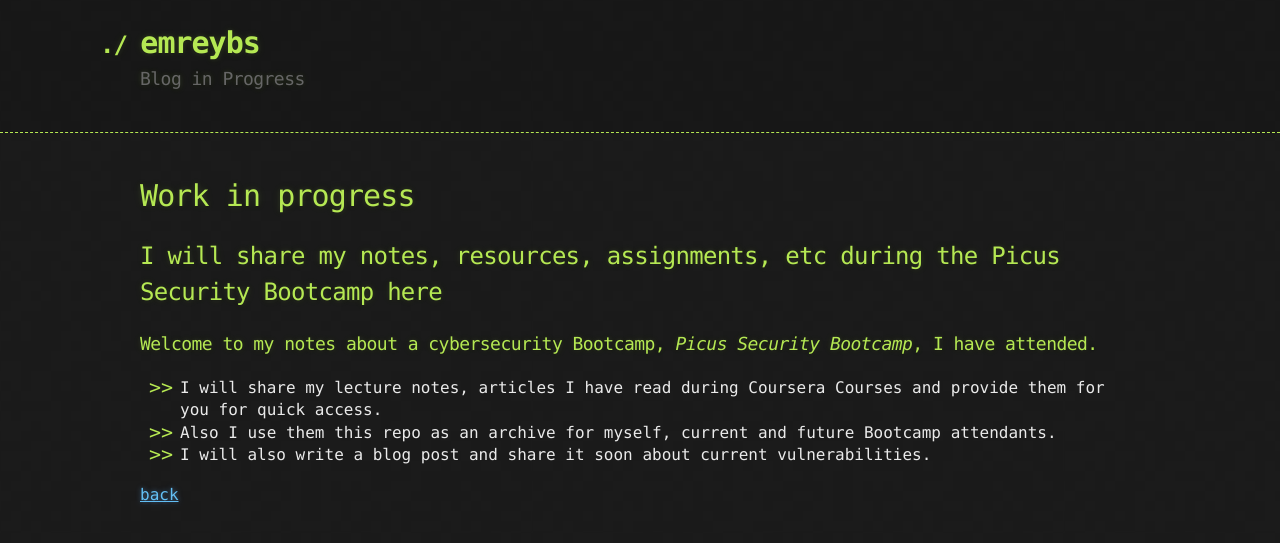
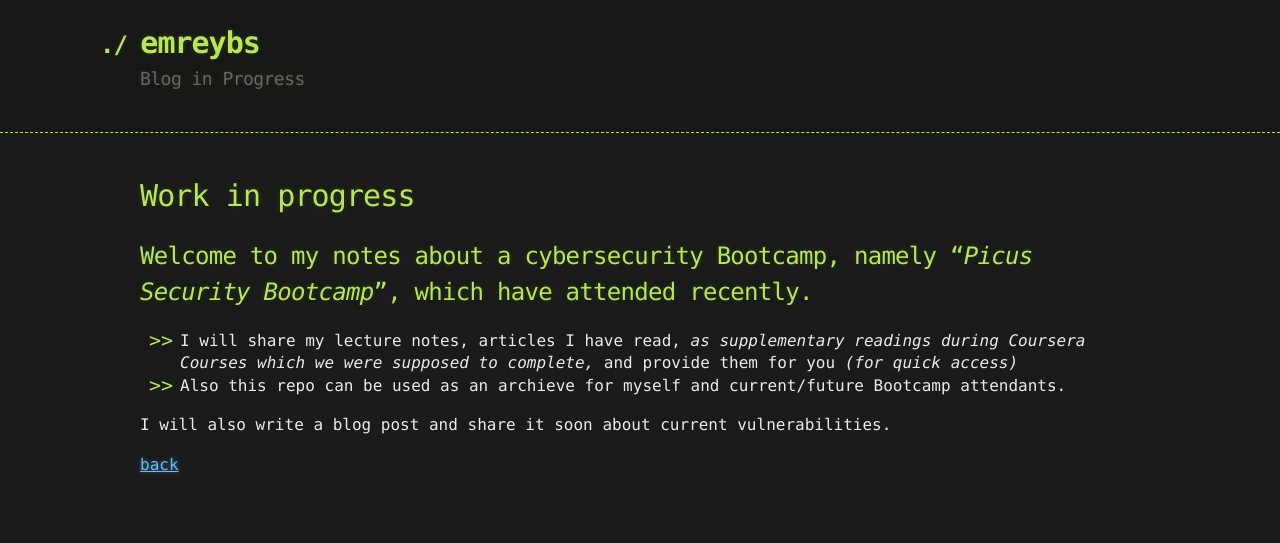
Before and after one commit to emreYbs/emreYbs.github.io, a Jekyll site: the page built from picussecuritybootcamp.md, in a window 1280 px wide. Shown: the top 543 px of the page. Built offline with Jekyll 4.4.1, drawn with Linux system fonts in a browser that asks for light colours; our own code applies the rules of GitHub Pages for plain Markdown files.

Commit message:
Update picussecuritybootcamp.md

```diff
--- a/picussecuritybootcamp.md
+++ b/picussecuritybootcamp.md
@@ -3,12 +3,13 @@ layout: default
 ---
 
 # Work in progress
-## I will share my notes, resources, assignments, etc during the Picus Security Bootcamp here
-### Welcome to my notes about a cybersecurity Bootcamp, _Picus Security Bootcamp_, I have attended.
+## Welcome to my notes about a cybersecurity Bootcamp, namely "_Picus Security Bootcamp_", which  have attended recently.
 
-- I will share my lecture notes, articles I have read during Coursera Courses and provide them for you for quick access.
-- Also I use them this repo as an archive for myself, current and future Bootcamp attendants.
--
+- I will share my lecture notes, articles I have read, _as supplementary readings during Coursera Courses which we were supposed to complete,_
+and provide them for you  _(for quick access)_
+- Also this repo can be used as an archieve for myself and current/future Bootcamp attendants.
+
+
 I will also write a blog post and share it soon about current vulnerabilities.
 
 [back](./)
```
